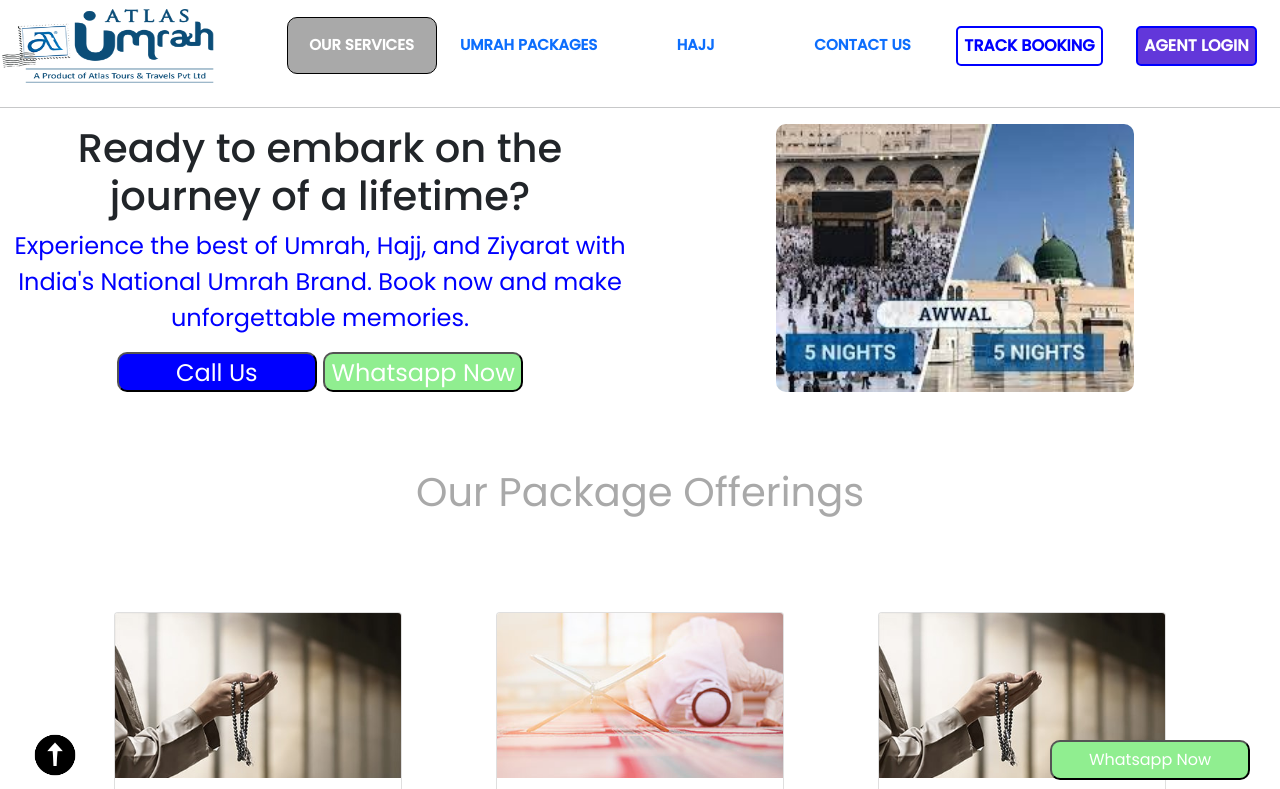
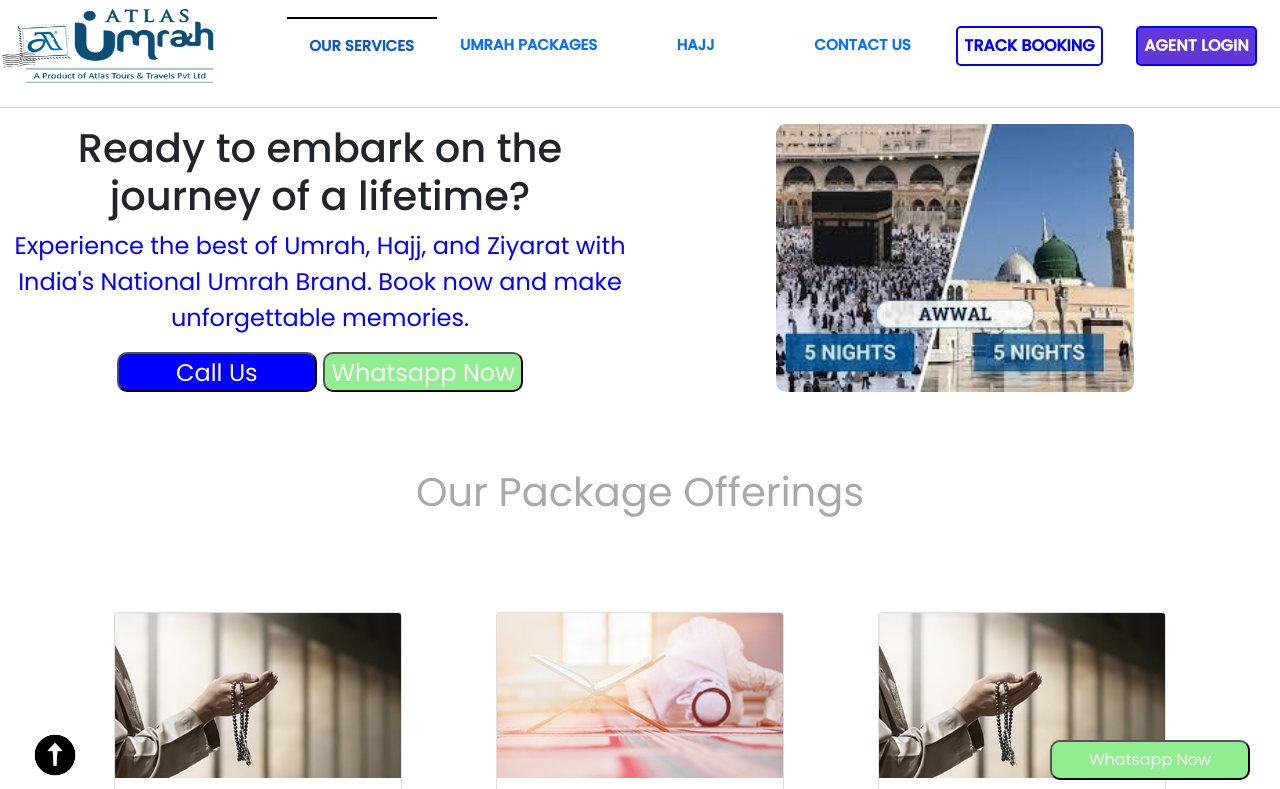
Before and after one commit to SuhailAhmed2412/WebDevelopment, a plain HTML site: page index.html in a window 1280 px wide. In both pictures the pointer is over the link "OUR SERVICES". Shown: the top 789 px of the page. Drawn offline with nearby package versions, Linux system fonts and the light colour scheme.

Commit message:
First Page Complete

```diff
--- a/index.css
+++ b/index.css
@@ -35,10 +35,11 @@
 }
 
 .Menu-Item:hover {
-    border: 1px solid black;
+    /* border: 1px solid black;
     border-radius: 10px;
     background-color: darkgray;
-    color:#fff;
+    color:#fff; */
+    border-top: 2px solid black;
 }
 
 .TrackBooking {
```
